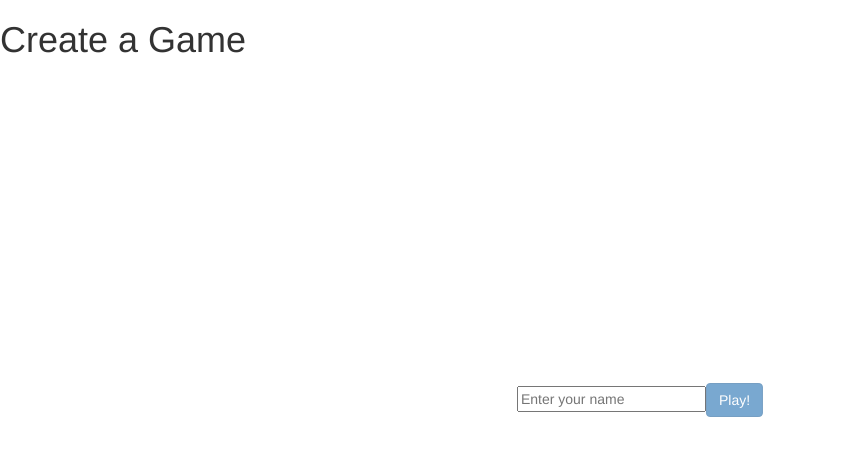
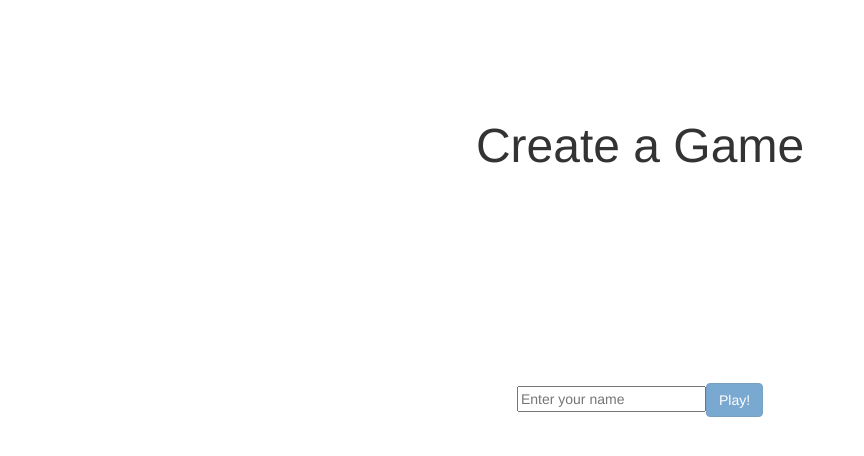
Before and after one commit to SamTipper/tic-tac-toe-online, an Angular app: page / in a window 1280 px wide. Shown: the top 456 px of the page, without its empty margins (0-864 px from the left). Built offline with nearby package versions, Linux system fonts and the light colour scheme.

Commit message:
-Changed Create a game positon and font size

```diff
--- a/src/app/components/home/home.component.css
+++ b/src/app/components/home/home.component.css
@@ -5,3 +5,9 @@
     margin-right: -50%;
     transform: translate(-50%, -50%);
 }
+
+h1{
+    text-align: center;
+    margin-top: 15vh;
+    font-size: 6vh;
+}
```
